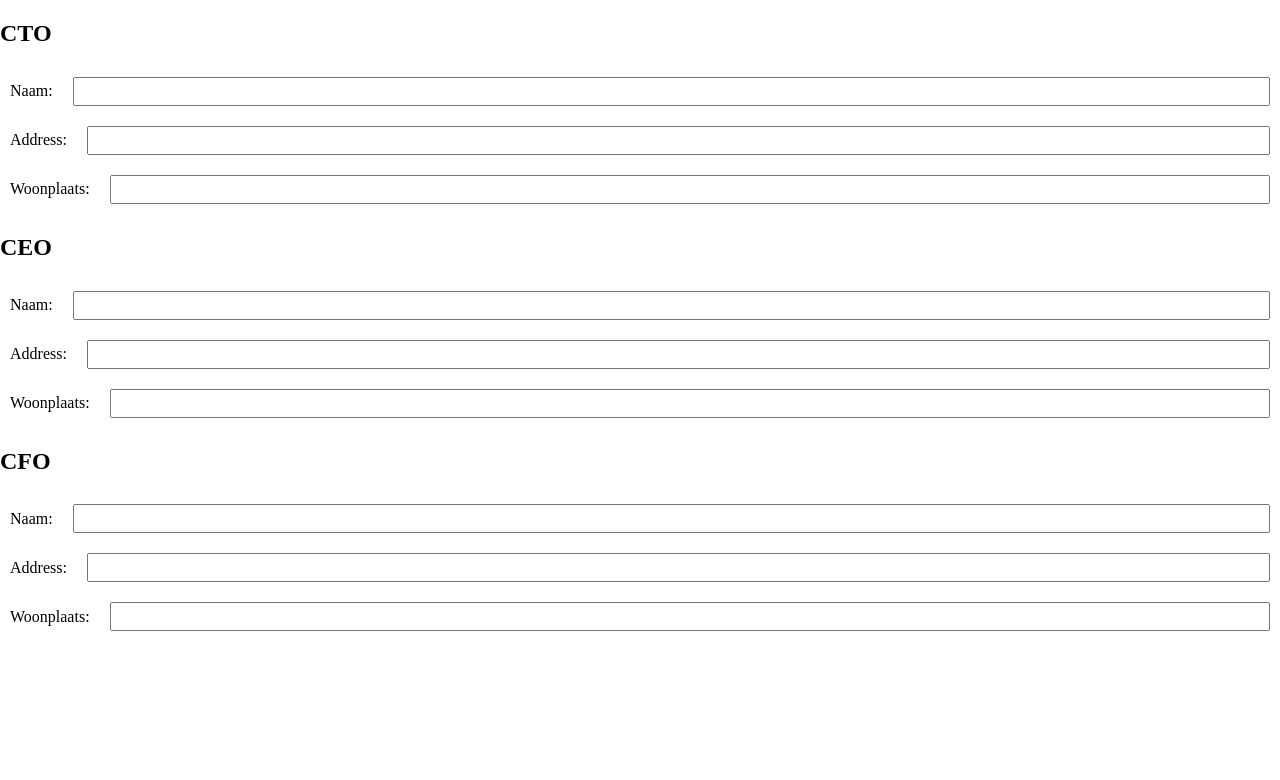
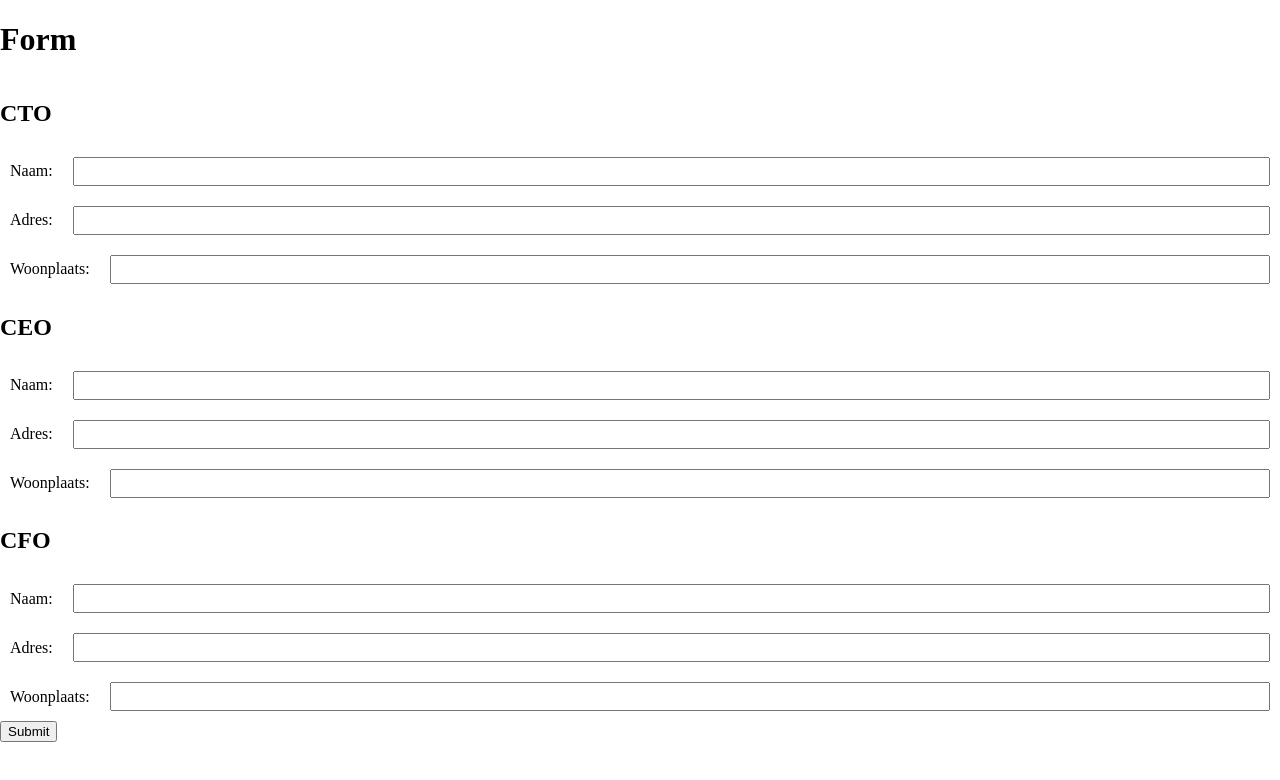
Before and after one commit to StevendeValk-Atos/angular-address-form, an Angular app: page / in a window 1280 px wide. Shown: the top 780 px of the page. Built offline with nearby package versions, Linux system fonts and the light colour scheme.

Commit message:
Fixed typo in address-input-group, Finished address-input-form base layout

```diff
--- a/src/app/organisms/address-input-group/address-input-group.component.html
+++ b/src/app/organisms/address-input-group/address-input-group.component.html
@@ -3,6 +3,6 @@
         <ng-content></ng-content>
     </app-input-group-header>
     <app-labeled-input>Naam:</app-labeled-input>
-    <app-labeled-input>Address:</app-labeled-input>
+    <app-labeled-input>Adres:</app-labeled-input>
     <app-labeled-input>Woonplaats:</app-labeled-input>
 </div>
--- a/src/app/templates/address-input-form/address-input-form.component.html
+++ b/src/app/templates/address-input-form/address-input-form.component.html
@@ -1,5 +1,7 @@
 <form>
+    <h1>Form</h1>
     <app-address-input-group>CTO</app-address-input-group>
     <app-address-input-group>CEO</app-address-input-group>
     <app-address-input-group>CFO</app-address-input-group>
+    <app-form-submit-button>Submit</app-form-submit-button>
 </form>
```
